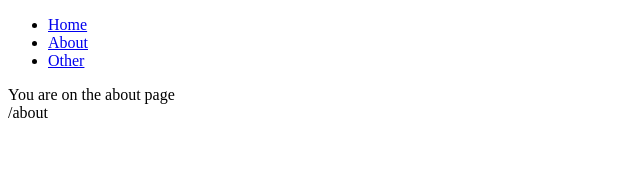
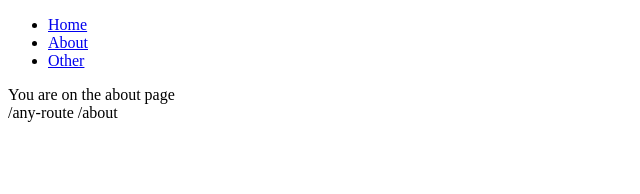
Before and after one commit to himadameen/Building-Using-a-Custom-Context-Provider-Component-React-Context-Limitations-...---In-Class---Ad, a React app: page /about in a window 1280 px wide. Shown: the top 194 px of the page, without its empty margins (0-640 px from the left). Built offline with nearby package versions, Linux system fonts and the light colour scheme.

Commit message:
my changes

```diff
--- a/src/components/About.js
+++ b/src/components/About.js
@@ -7,7 +7,7 @@ const About = () => {
   return (
       <>
         <div>You are on the about page</div>
-        <a data-testid="location-display">{location.pathname}</a>
+        <a data-testid="location-display">{"/any-route " + location.pathname}</a>
     </>
   )
 }
--- a/src/components/Home.js
+++ b/src/components/Home.js
@@ -8,7 +8,7 @@ const Home = () => {
   return (
     <>
     <div>You are home</div>
-    <a data-testid="location-display">{location.pathname}</a>
+    <a>{location.pathname}</a>
 
     </>
   )
```
